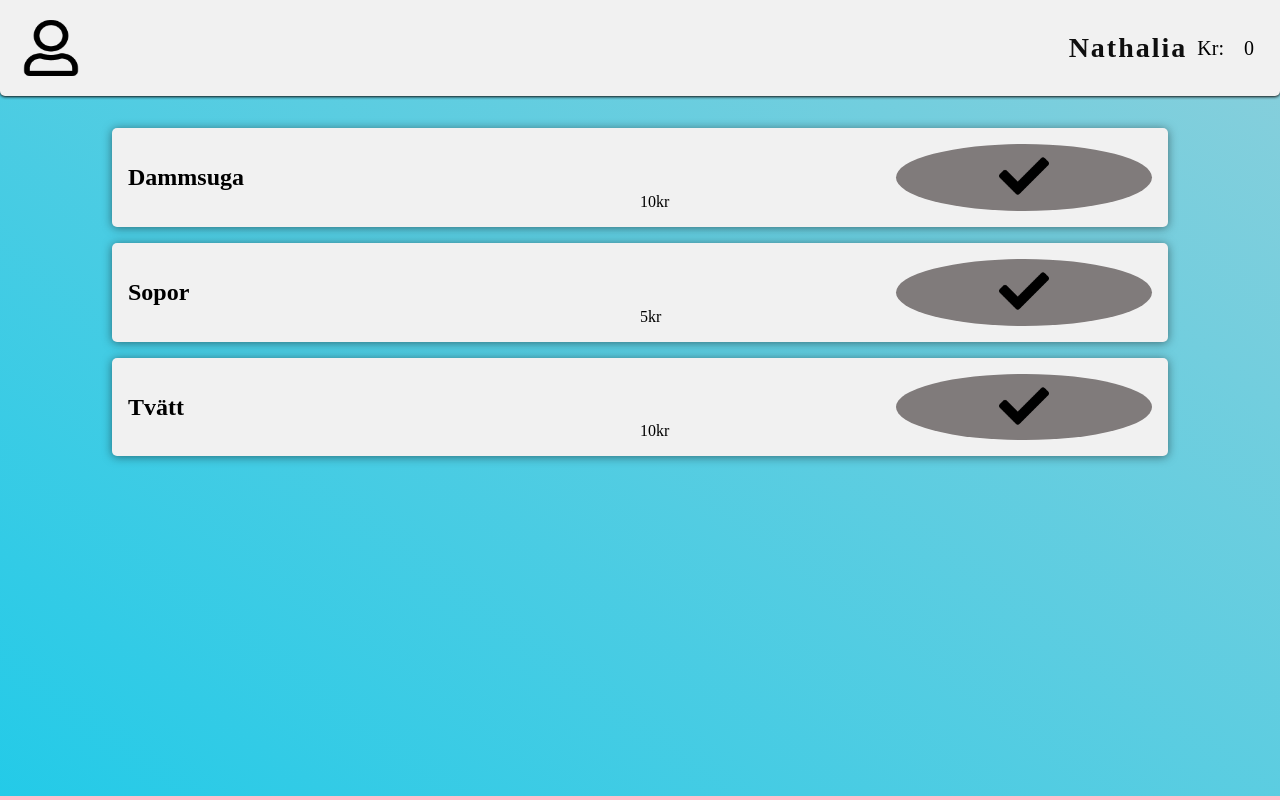
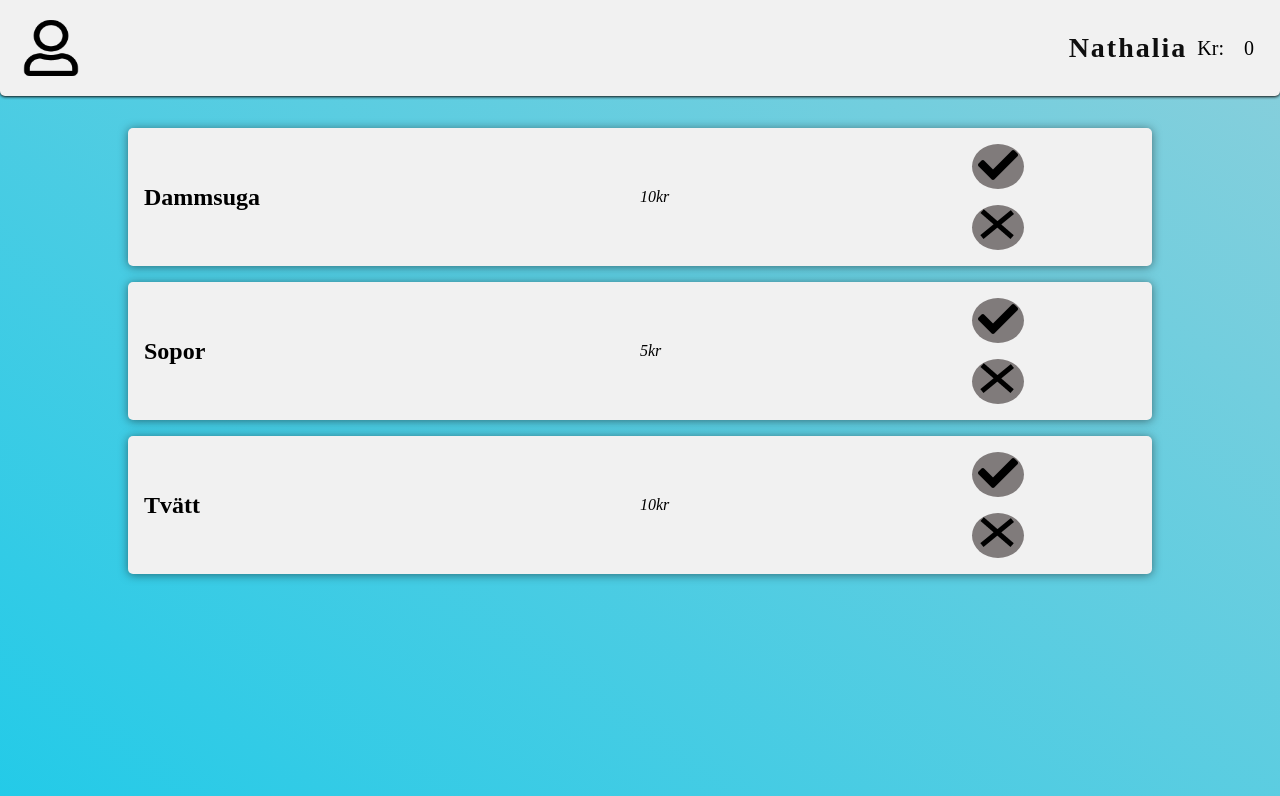
Before and after one commit to Personvagnar/ToDoList, a plain HTML site: page indexN.html in a window 1280 px wide. Shown: the top 800 px of the page. Drawn offline with Linux system fonts and the light colour scheme.

Commit message:
changes html

```diff
--- a/indexN.html
+++ b/indexN.html
@@ -23,17 +23,26 @@
             <section class="tasksection_card">
                 <h2>Dammsuga</h2>
                 <p>10kr</p>
-                <button class="tasksection_cardBtn" data-item="Dammsuga"><img src="/Materials/check logo.png" alt="checklogo"></button>
+                <figure class="tasksection_card_Btnlayout">
+                    <button class="tasksection_cardBtn" data-item="Dammsuga"><img src="/Materials/check logo.png" alt="checklogo"></button>
+                    <button class="tasksection_cardBtn tasksection_cardBtn--red" data-item="Dammsuga"><img src="/Materials/checklogo_cross.png" alt="checklogo"></button>
+                </figure>
             </section>
             <section class="tasksection_card">
                 <h2>Sopor</h2>
                 <p>5kr</p>
-                <button class="tasksection_cardBtn" data-item="Sopor"><img src="/Materials/check logo.png" alt="checklogo"></button>
+                <figure class="tasksection_card_Btnlayout">
+                    <button class="tasksection_cardBtn" data-item="Sopor"><img src="/Materials/check logo.png" alt="checklogo"></button>
+                    <button class="tasksection_cardBtn tasksection_cardBtn--red" data-item="Dammsuga"><img src="/Materials/checklogo_cross.png" alt="checklogo"></button>
+                </figure>
             </section>
             <section class="tasksection_card">
                 <h2>Tvätt</h2>
                 <p>10kr</p>
-                <button class="tasksection_cardBtn" data-item="Tvätt"><img src="/Materials/check logo.png" alt="checklogo"></button>
+                <figure class="tasksection_card_Btnlayout">
+                    <button class="tasksection_cardBtn" data-item="Tvätt"><img src="/Materials/check logo.png" alt="checklogo"></button>
+                    <button class="tasksection_cardBtn tasksection_cardBtn--red" data-item="Dammsuga"><img src="/Materials/checklogo_cross.png" alt="checklogo"></button>
+                </figure>
             </section>
         </section>
 
--- a/style.css
+++ b/style.css
@@ -72,12 +72,12 @@ footer {
     justify-items: center;
 }
 .tasksection_card {
-    display: flex;
-    justify-content: space-between;
+    display: grid;
+    grid-template-columns: 50% 20% 30%;
+    grid-template-rows: auto;
     width: 80%;
     height: auto;
     background: #f1f1f1;
-    padding: 1em;
     box-shadow: 0px 1px 10px rgb(15, 15, 15, 0.5);
     border-radius: 5px;
 }
@@ -85,34 +85,52 @@ footer {
     display: flex;
     justify-content: flex-start;
     align-items: center;
-    width: 50%;
     height: 100%;
     align-self: center;
+    padding-left: 1rem;
 }
 .tasksection_card p {
     display: flex;
     justify-content: flex-start;
-    align-items: flex-end;
+    align-items: center;
     align-self: center;
     height: 100%;
-    width: 25%;
+    font-style: italic;
+}
+.tasksection_card_Btnlayout {
+    display: flex;
+    flex-direction: column;
+    align-items: center;
+    justify-content: space-between;
+    width: 100%;
+    height: 100%;
+    align-self: center;
+    justify-self: center;
 }
 .tasksection_cardBtn {
-    width: 25%;
-    height: auto;
     border-radius: 50%;
+    border: none;
     box-shadow: 0px 0px 0px rgba(0, 0, 0, 0);
-    border: none;
+    margin-top: 1rem;
     background: rgb(128, 123, 123);
     transition: box-shadow 0.3s ease;
+}
+.tasksection_cardBtn--red {
+    transition: box-shadow 0.3s ease;
+    margin-bottom: 1rem;
+    margin-top: -1rem;
 }
 .tasksection_cardBtn.active {
     background: linear-gradient(to top, rgb(7, 165, 7), rgb( 32,255,32));
     box-shadow: 1px 1px 5px rgb(139, 139, 19);
 }
+.tasksection_cardBtn--red.active {
+    background: linear-gradient(to top, rgb(165, 7, 7), rgb(252, 0, 0));
+    box-shadow: 1px 1px 5px rgb(139, 139, 19);
+}
 .tasksection_cardBtn img {
-    width: 50px;
-    height: 50px;
+    width: 40px;
+    height: auto;
 }
 .profilesection_card {
     display: flex;
```
Also changed, not shown: Materials/checklogo_cross.png (added).
